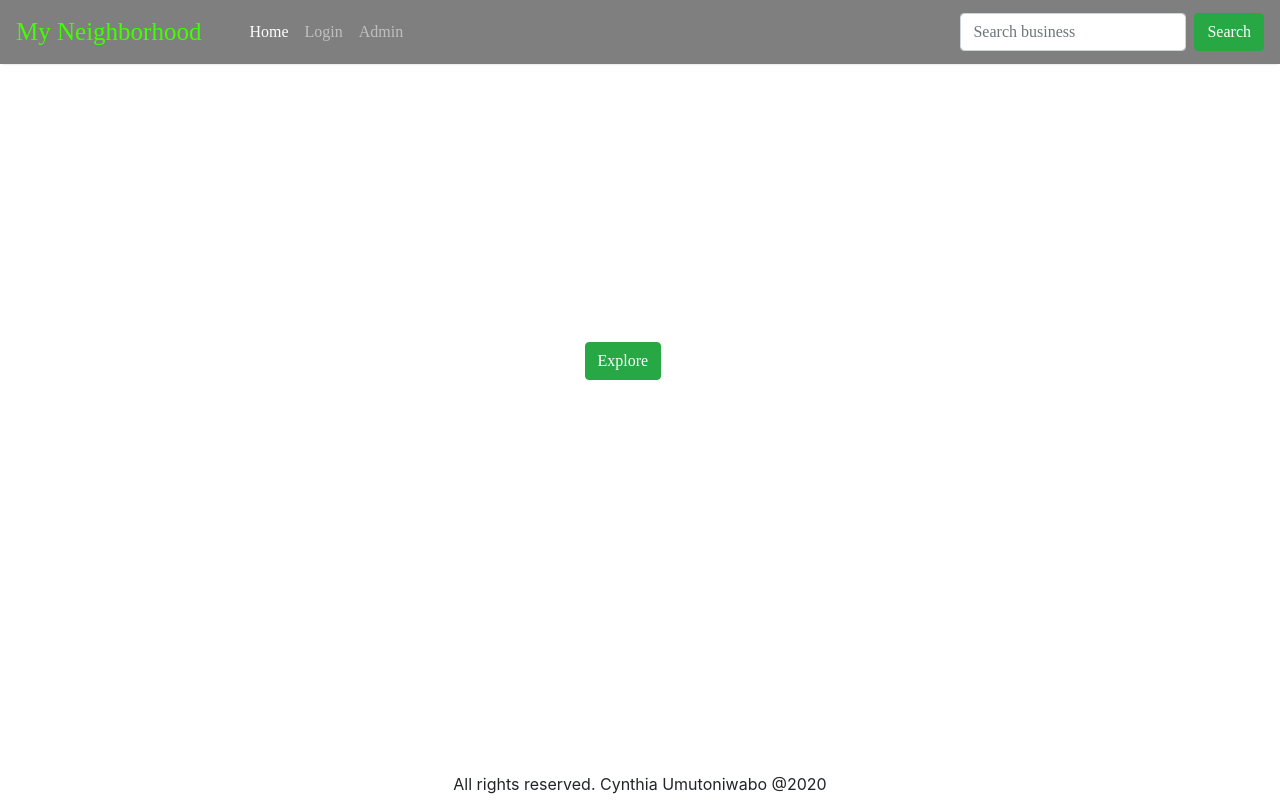
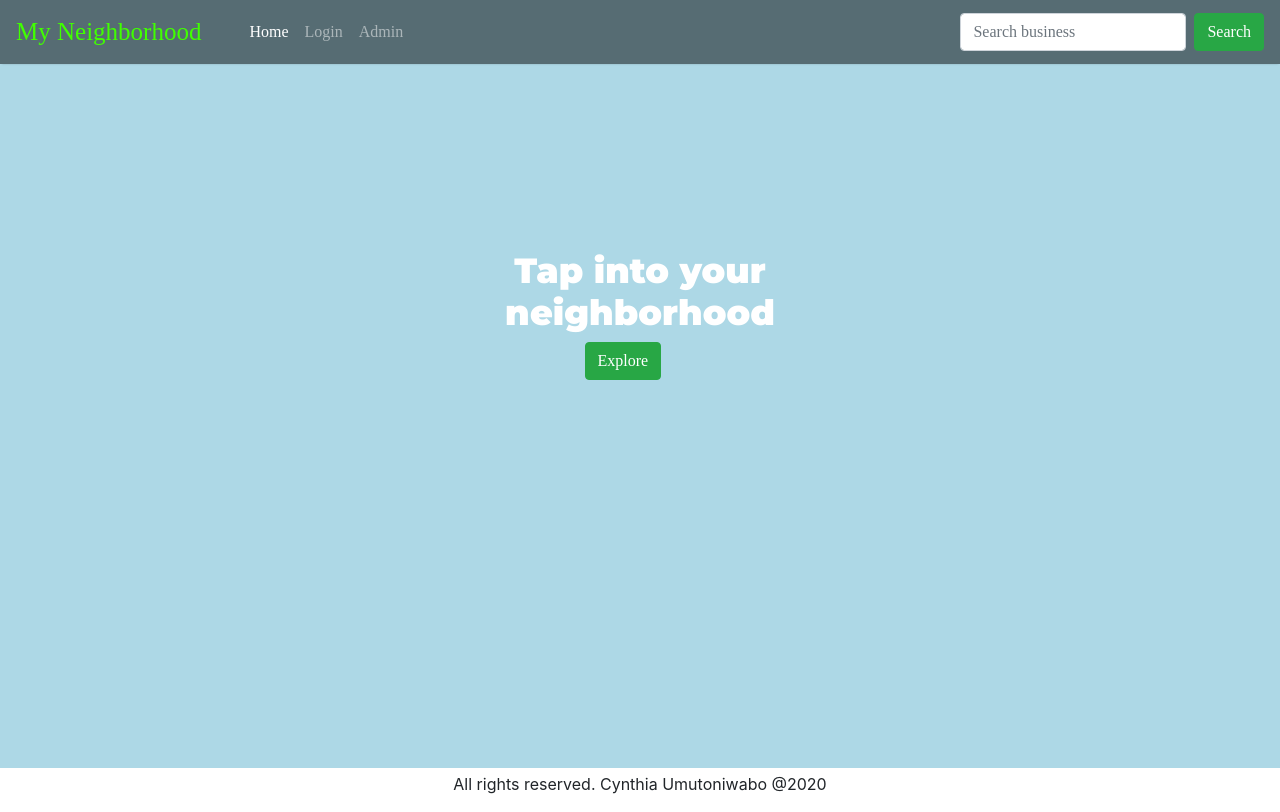
Before and after one commit to Aimee-pacy/neighborhood, a Django app: page / in a window 1280 px wide. Run offline with Django 3.2, Linux system fonts and the light colour scheme; some libraries are stand-ins or nearby versions; some web fonts are replaced.

Commit message:
Modified Home

```diff
--- a/hood/templates/base.html
+++ b/hood/templates/base.html
@@ -20,7 +20,7 @@
         @import url('https://fonts.googleapis.com/css2?family=Hind+Siliguri&display=swap');
    .banner{
        position: relative;
-       background:;
+       background-color:lightblue;
        min-height: 96vh;
        background-size:cover;
        background-position: center;
```
